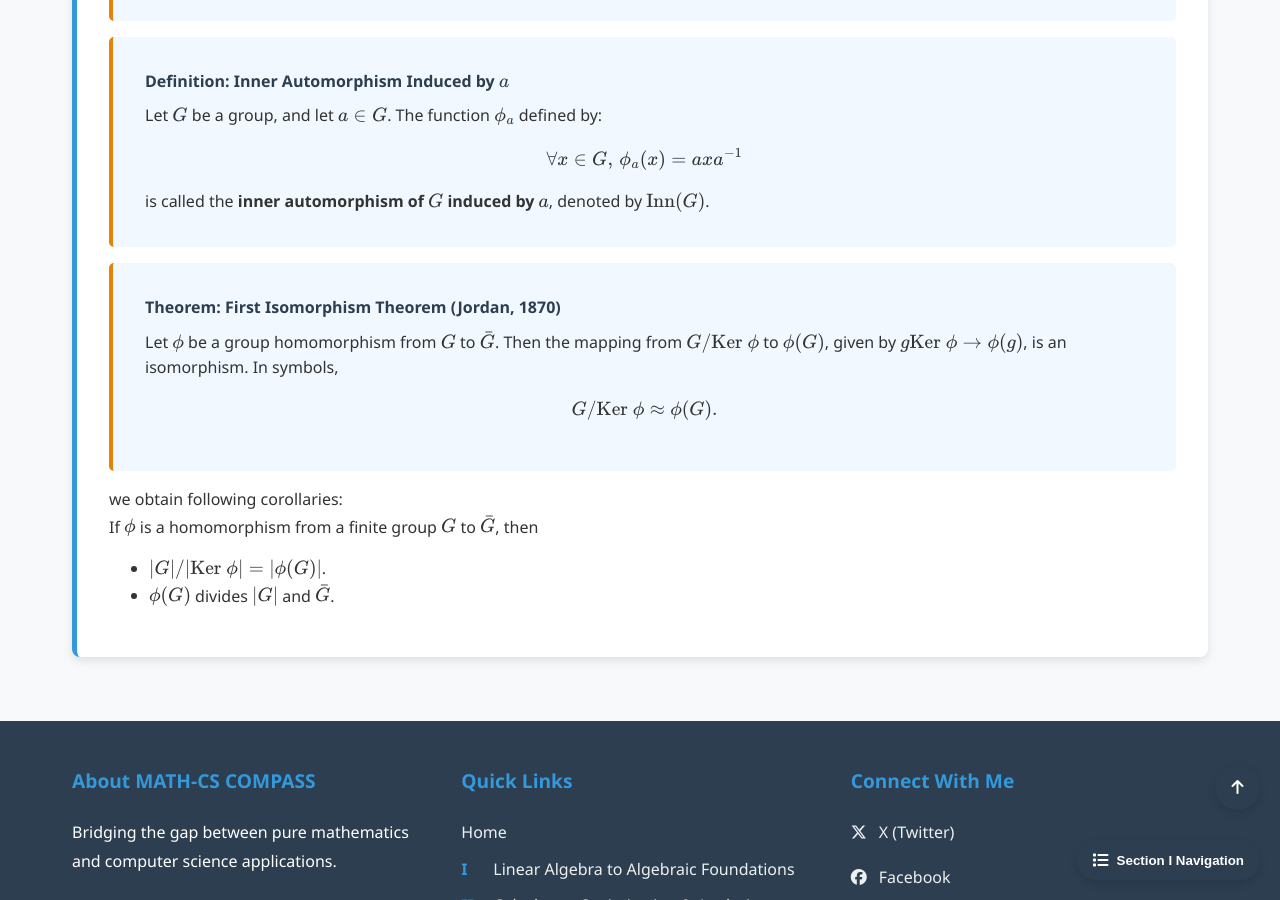
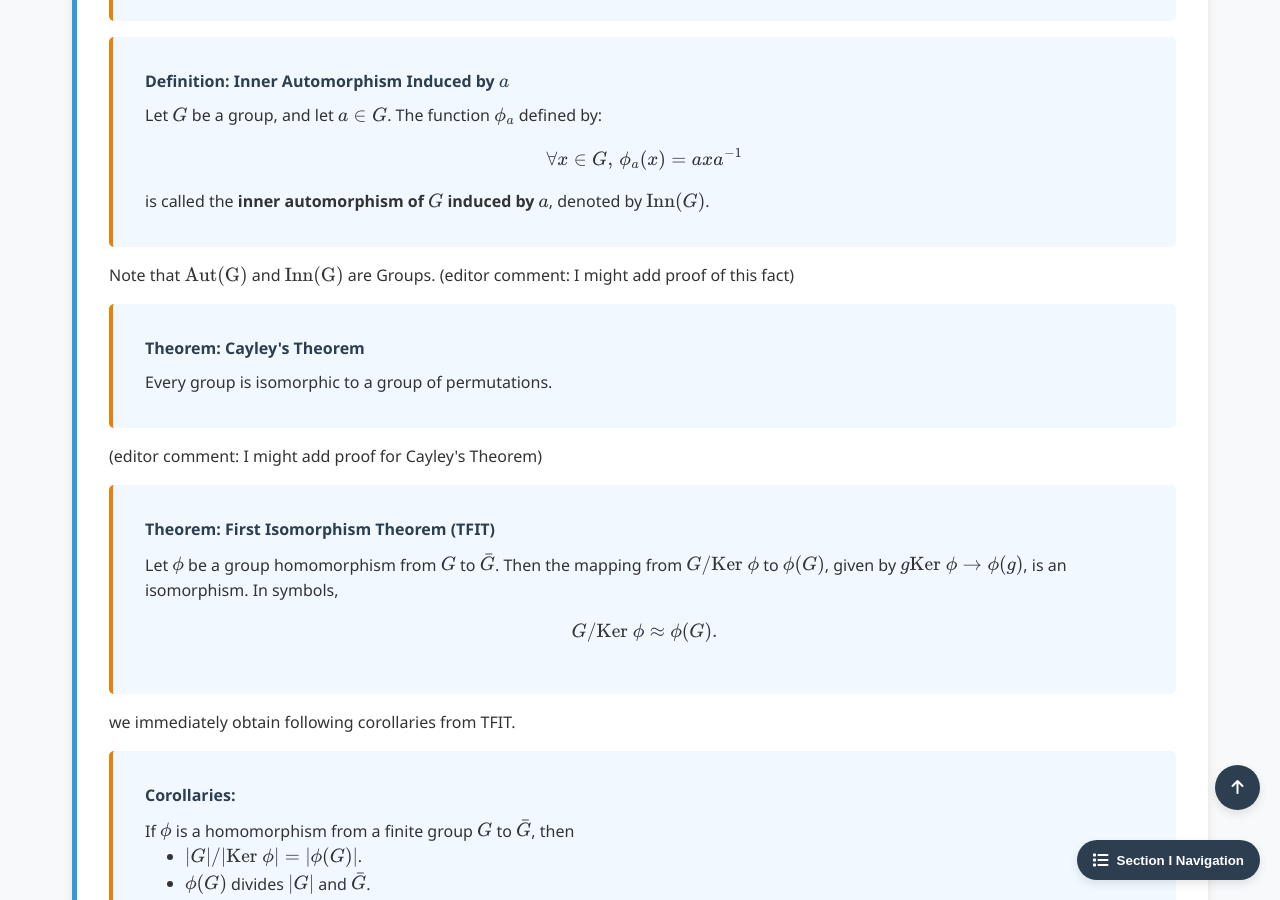
Before and after one commit to Yusukey01/yusukey01.github.io, a Jekyll site: the page built from Mathematics/Linear_algebra/group_isomorphism.html, in a window 1280 px wide and 900 px high, scrolled down 11175 px. Built offline with Jekyll 4.4.1, drawn with Linux system fonts in a browser that asks for light colours.

Commit message:
Start I-17, add Homomorphism , isomorphism

```diff
--- a/Mathematics/Linear_algebra/group_isomorphism.html
+++ b/Mathematics/Linear_algebra/group_isomorphism.html
@@ -610,7 +610,6 @@ uses_python: false
                             the equation \(x^k = b\) has the same number of solutions in \(G\) as does the equation \(x^k = \phi(b) \in \bar{G}\).</li>
                         <li>If \(G\) is finite, then \(G\) and \(\bar{G}\) have exactly the same number of elements of every order.</li>
                     </ol>
-
                 </div>
 
                 <div class="theorem">
@@ -641,8 +640,18 @@ uses_python: false
                     is called the <strong>inner automorphism of \(G\) induced by \(a\)</strong>, denoted by \(\text{Inn}(G)\).
                 </div>
 
+                <p>Note that \(\text{Aut(G)}\) and \(\text{Inn(G)}\) are Groups. (editor comment: I might add proof of this fact)</p>
+
                 <div class="theorem">
-                    <span class="theorem-title">Theorem: First Isomorphism Theorem (Jordan, 1870)</span>
+                    <span class="theorem-title">Theorem: Cayley's Theorem</span>
+                    Every group is isomorphic to a group of permutations.
+                </div>
+
+                <p>(editor comment: I might add proof for Cayley's Theorem)</p>
+
+
+                <div class="theorem">
+                    <span class="theorem-title">Theorem: First Isomorphism Theorem (TFIT)</span>
                     Let \(\phi\) be a group homomorphism from \(G\) to \(\bar{G}\). Then the mapping from \(G / \text{Ker }\phi\)
                     to \(\phi(G)\), given by \(g \text{Ker } \phi \to \phi(g)\), is an isomorphism. In symbols,
                     \[
@@ -651,14 +660,16 @@ uses_python: false
                 </div>
 
                 <p>
-                    we obtain following corollaries:
-                    <br>
-                    If \(\phi\) is a homomorphism from a finite group \(G\) to \(\bar{G}\), then
-                    <ul style="padding-left: 40px;">
-                        <li>\(|G| / |\text{Ker } \phi | = | \phi(G) |\).</li>
-                        <li>\(\phi(G)\) divides \(|G|\) and \(\bar{G}\).</li>
-                    </ul>
-                </p>
+                    we immediately obtain following corollaries from TFIT.
+                 </p>
+                    <div class="theorem">
+                        <span class="theorem-title">Corollaries:</span>
+                            If \(\phi\) is a homomorphism from a finite group \(G\) to \(\bar{G}\), then
+                            <ul style="padding-left: 40px;">
+                                <li>\(|G| / |\text{Ker } \phi | = | \phi(G) |\).</li>
+                                <li>\(\phi(G)\) divides \(|G|\) and \(\bar{G}\).</li>
+                            </ul>
+                    </div>
 
             </section>
 
```
